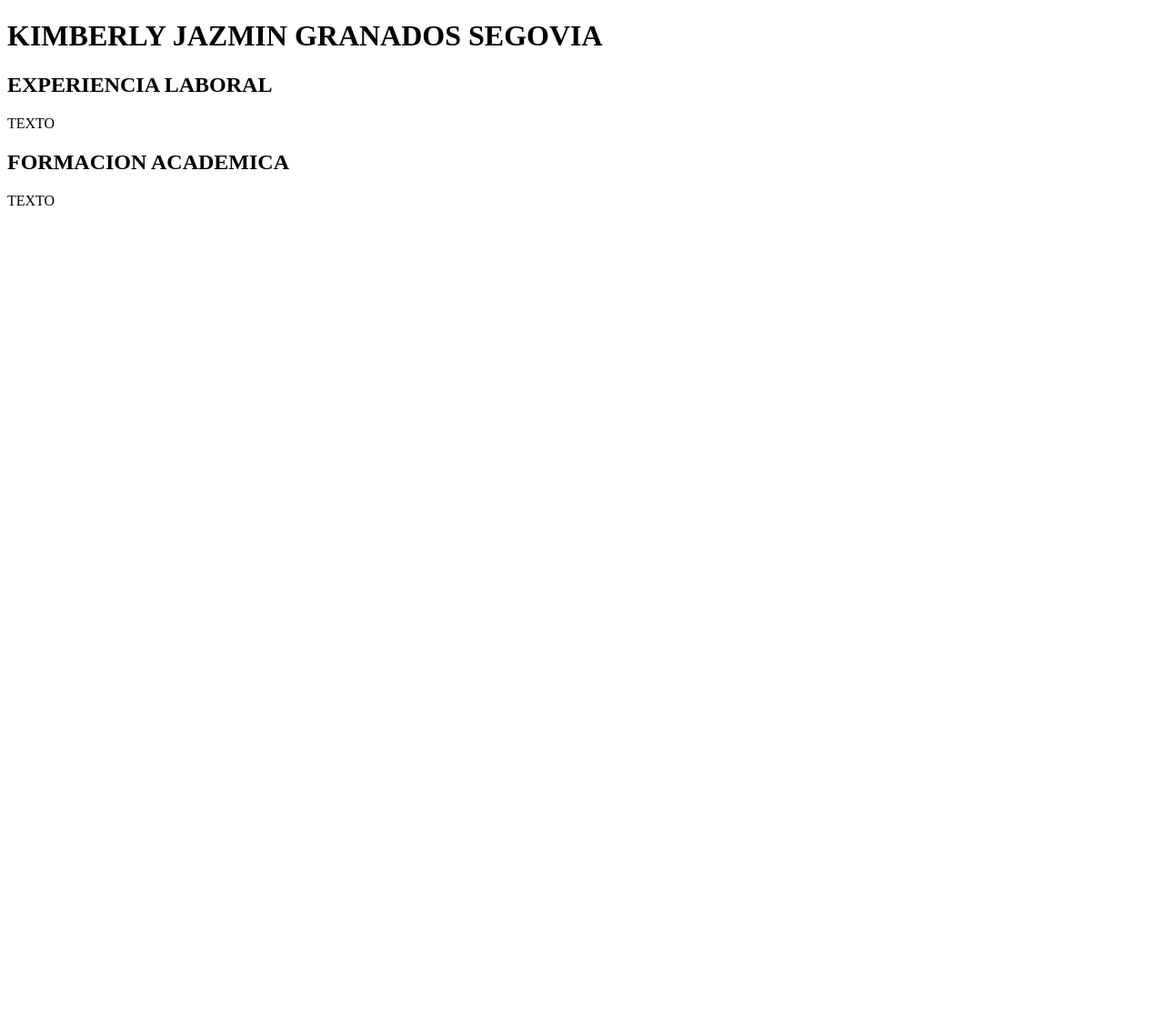
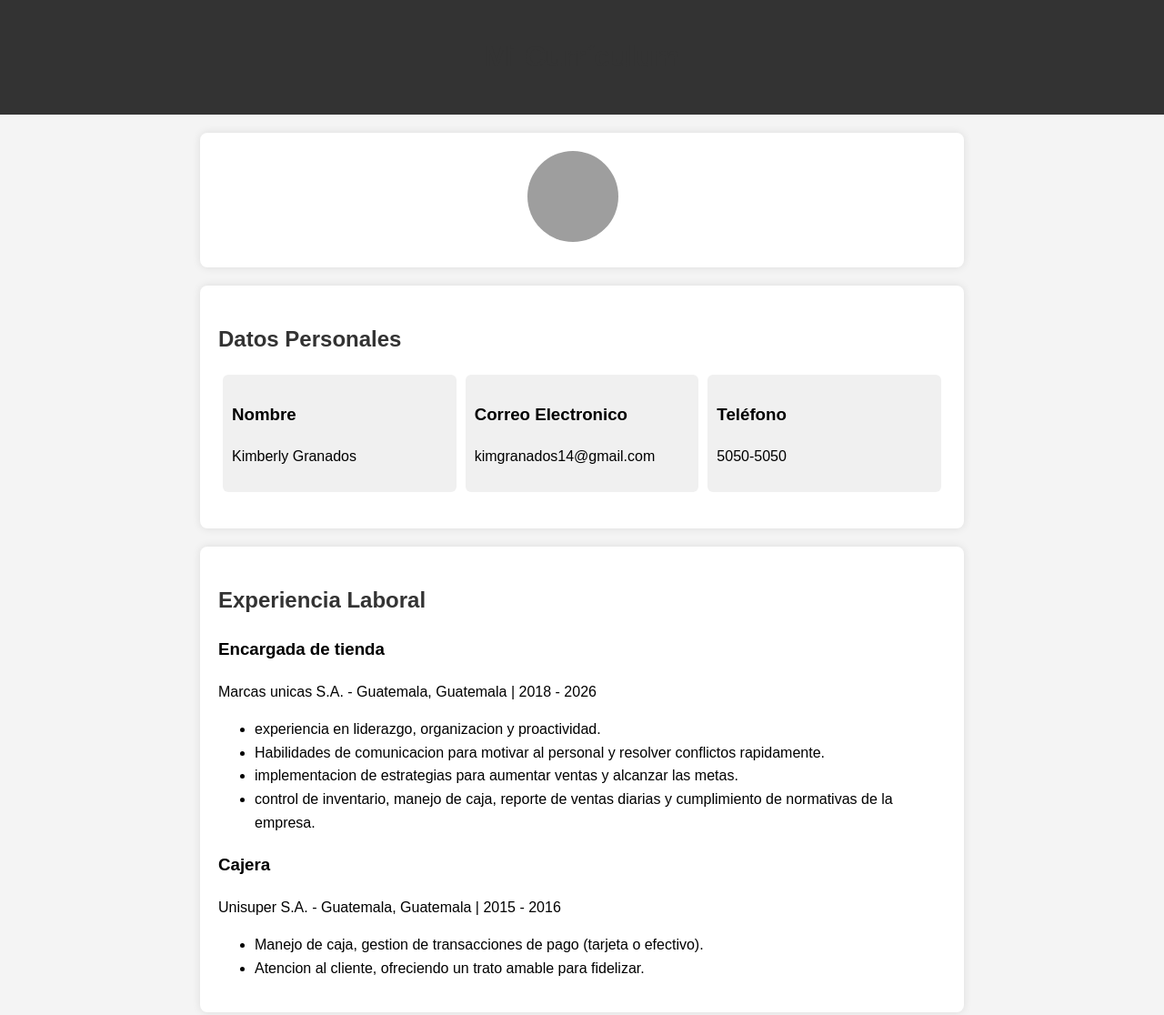
Before and after one commit to KimGranados14/KimGranados14.github.io, a plain HTML site: page index.html in a window 1280 px wide. Shown: the top 1116 px of the page at 91% size. Before the commit the page ends 800 px from the top, so only its background shows below. Drawn offline with Linux system fonts and the light colour scheme; grey boxes are pictures that could not be loaded.

Commit message:
primera version de CV

```diff
--- a/index.html
+++ b/index.html
@@ -1,14 +1,131 @@
 <!DOCTYPE html>
+<html lang="es">
+<head>
+    <meta charset="UTF-8">
+    <meta name="viewport" content="width=device-width, initial-scale=1.0">
+    <title>Mi Currículum</title>
+    <style>
+        body {
+            font-family: Arial, sans-serif;
+            line-height: 1.6;
+            margin: 0;
+            padding: 0;
+            background-color: #f4f4f4;
+        }
 
-<html>
-    <head></head>
-    <body>
-        <h1>KIMBERLY JAZMIN GRANADOS SEGOVIA</h1>
-        <H2>EXPERIENCIA LABORAL</H2>
-        TEXTO
-        <H2>FORMACION ACADEMICA</H2>
-        TEXTO
-    </body>
+        header {
+            background-color: #333;
+            color: white;
+            text-align: center;
+            padding: 1em 0;
+        }
 
+        section {
+            max-width: 800px;
+            margin: 20px auto;
+            padding: 20px;
+            background-color: white;
+            border-radius: 8px;
+            box-shadow: 0 0 10px rgba(0, 0, 0, 0.1);
+        }
 
+        h1, h2 {
+            color: #333;
+        }
+
+        .info {
+            display: flex;
+            justify-content: space-between;
+            margin-bottom: 20px;
+        }
+
+        .info div {
+            flex: 1;
+            padding: 10px;
+            margin: 0 5px;
+            background-color: #f0f0f0;
+            border-radius: 6px;
+        }
+
+        .profile-pic {
+            width: 100px;
+            height: 100px;
+            border-radius: 50%;
+            object-fit: cover;
+            margin-right: 20px;
+        }
+
+        @media screen and (max-width: 600px) {
+            .info {
+                flex-direction: column;
+            }
+
+            .profile-pic {
+                margin-right: 0;
+                margin-bottom: 10px;
+            }
+        }
+    </style>
+</head>
+<body>
+    <header>
+        <h1>Mi Currículum</h1>
+    </header>
+
+    <section>
+        <div style="text-align: center;">
+            <img class="profile-pic" src="https://w7.pngwing.com/pngs/178/595/png-transparent-user-profile-computer-icons-login-user-avatars-thumbnail.png" alt="Foto de perfil">
+        </div>
+    </section>
+
+    <section>
+        <h2>Datos Personales</h2>
+        <div class="info">
+            <div>
+                <h3>Nombre</h3>
+                <p>Kimberly Granados</p>
+            </div>
+            <div>
+                <h3>Correo Electronico</h3>
+                <p>kimgranados14@gmail.com</p>
+            </div>
+            <div>
+                <h3>Teléfono</h3>
+                <p>5050-5050</p>
+            </div>
+        </div>
+    </section>
+
+    <section>
+        <h2>Experiencia Laboral</h2>
+        <div>
+            <h3>Encargada de tienda</h3>
+            <p>Marcas unicas S.A. - Guatemala, Guatemala | 2018 - 2026</p>
+            <ul>
+                <li>experiencia en liderazgo, organizacion y proactividad. </li>
+                <li>Habilidades de comunicacion para motivar al personal y resolver conflictos rapidamente.</li>
+                <li>implementacion de estrategias para aumentar ventas y alcanzar las metas.</li>
+                <li>control de inventario, manejo de caja, reporte de ventas diarias y cumplimiento de normativas de la empresa.</li>
+            </ul>
+        </div>
+
+        <div>
+            <h3>Cajera</h3>
+            <p>Unisuper S.A. - Guatemala, Guatemala | 2015 - 2016</p>
+            <ul>
+                <li>Manejo de caja, gestion de transacciones de pago (tarjeta o efectivo). </li>
+                <li>Atencion al cliente, ofreciendo un trato amable para fidelizar.</li>
+            </ul>
+        </div>
+    </section>
+
+    <section>
+        <h2>Educación</h2>
+        <div>
+            <h3>Grado Universitario</h3>
+            <p>Universidad Galileo - Guatemala, Guatemala | 2026 - 2027</p>
+            <p>Tecnico en desarrollo de software.</p>
+        </div>
+    </section>
+</body>
 </html>
```
